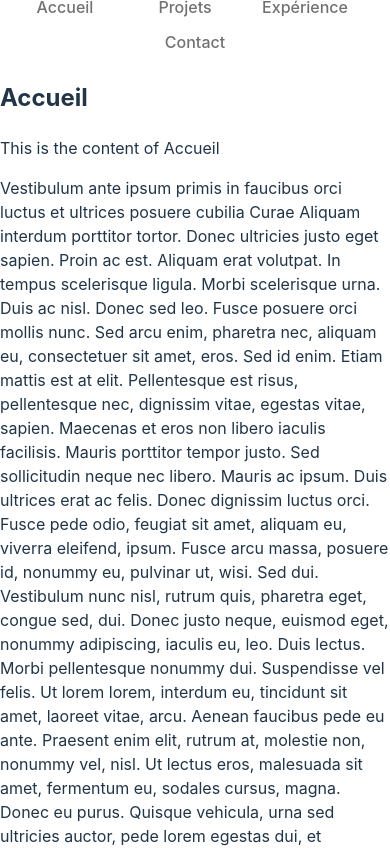
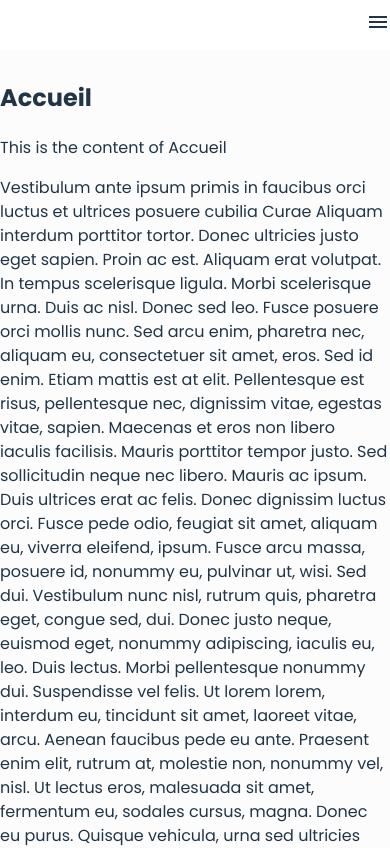
Before and after one commit to HugoVarloud/portfolio, a React (Vite) app in the folder portfolio-hugo-varloud-meyer/: page / in a window 390 px wide. Shown: the top 848 px of the page. Built offline with nearby package versions, Linux system fonts and the light colour scheme.

Commit message:
Navbar menu : Just got it responsive

```diff
--- a/portfolio-hugo-varloud-meyer/package.json
+++ b/portfolio-hugo-varloud-meyer/package.json
@@ -10,6 +10,10 @@
     "preview": "vite preview"
   },
   "dependencies": {
+    "@emotion/react": "^11.11.4",
+    "@emotion/styled": "^11.11.0",
+    "@mui/icons-material": "^5.15.14",
+    "@mui/material": "^5.15.14",
     "react": "^18.2.0",
     "react-dom": "^18.2.0",
     "react-icons": "^5.0.1",
--- a/portfolio-hugo-varloud-meyer/src/components/Header.jsx
+++ b/portfolio-hugo-varloud-meyer/src/components/Header.jsx
@@ -1,16 +1,34 @@
-import React from "react";
+import React, { useState } from "react";
 import "./Navbar.css";
+import MenuIcon from '@mui/icons-material/Menu';
 
 const Navbar = () => {
+  const [showNavbar, setShowNavbar] = useState(false)
+
+  const handleShowNavbar = () => {
+    setShowNavbar(!showNavbar)
+  }
+
+  const removeActive = () => {
+    setIsActive(false);
+  }
   return (
     <header className="navigation-menu">
-     <nav>
+      <nav className="navbar">
+        <div className="container">
+          <div className={`nav-elements  ${showNavbar && 'active'}`}>
             <ul>
-        <li><a href="#section1">Accueil</a></li>
-        <li><a href="#section2">Projets</a></li>
-        <li><a href="#section3">Expérience</a></li>
-        <li><a href="#section4">Contact</a></li>
+              <li onClick={removeActive}><a href="#section1">Accueil</a></li>
+              <li onClick={removeActive}><a href="#section2">Projets</a></li>
+              <li onClick={removeActive}><a href="#section3">Expérience</a></li>
+              <li onClick={removeActive}><a href="#section4">Contact</a></li>
+              <li></li>
             </ul>
+          </div>
+        </div>
+        <div className="menu-icon" onClick={handleShowNavbar}>
+          <MenuIcon />
+        </div>
       </nav>
     </header>
   );
--- a/portfolio-hugo-varloud-meyer/src/components/Navbar.css
+++ b/portfolio-hugo-varloud-meyer/src/components/Navbar.css
@@ -1,14 +1,4 @@
-.navigation-menu {
-  width: 100%;
-  height: 50px;
-  background-color: #ffffff;
-  display: flex;
-  align-items: center;
-  justify-content: center;
-  position: fixed; /* Fixing the navbar to the top */
-  top: 0; /* Aligning it to the top of the viewport */
-  z-index: 1000; /* Ensuring it appears above other content */
-}
+@import url('https://fonts.googleapis.com/css2?family=Poppins:wght@400;500;600;700&display=swap');
 
 .navigation-menu ul {
   list-style: none;
@@ -40,3 +30,198 @@
   background-color: #71717142;
   border-radius: 22px;
 }
+
+body {
+  margin: 0;
+  padding: 0;
+  font-family: 'Poppins', sans-serif;
+  background-color: #fcfcfc;
+}
+
+.container {
+  max-width: 1100px;
+  margin: 0 auto;
+  padding: 0 15px;
+  display: flex;
+  justify-content: space-between;
+  align-items: center;
+  height: 100%;
+}
+
+.navbar {
+  width: 100%;
+  height: 50px;
+  background-color: #ffffff;
+  display: flex;
+  align-items: center;
+  justify-content: center;
+  position: fixed; /* Fixing the navbar to the top */
+  top: 0; /* Aligning it to the top of the viewport */
+  z-index: 1000; /* Ensuring it appears above other content */
+}
+
+.logo {
+}
+
+.nav-elements {
+}
+
+.nav-elements ul {
+  display: flex;
+  justify-content: space-between;
+  list-style-type: none;
+}
+
+.nav-elements ul li:not(:last-child) {
+  margin-right: 60px;
+}
+
+.nav-elements ul a {
+  font-size: 16px;
+  font-weight: 400;
+  color: #2f234f;
+  text-decoration: none;
+}
+
+.nav-elements ul a.active {
+  color: #574c4c;
+  font-weight: 500;
+  position: relative;
+}
+
+.nav-elements ul a.active::after {
+  content: '';
+  position: absolute;
+  bottom: -4px;
+  left: 0;
+  width: 100%;
+  height: 2px;
+  background-color: #574c4c;
+}
+
+@media (max-width: 600px) {
+  .menu-icon {
+    display: block;
+    cursor: pointer;
+  }
+
+  .nav-elements {
+    position: absolute;
+    right: 0;
+    top: 60px;
+    background-color: #ffffff;
+    width: 0px;
+    height: calc(100vh - 60px);
+    transition: all 0.3s ease-in;
+    overflow: hidden;
+  }
+
+  .nav-elements.active {
+    width: 270px;
+  }
+
+  .nav-elements ul {
+    display: flex;
+    flex-direction: column;
+  }
+
+  .nav-elements ul li {
+    margin-right: unset;
+    margin-top: 25px;
+  }
+}
+
+
+
+
+
+.container {
+  max-width: 1100px;
+  margin: 0 auto;
+  padding: 0 15px;
+  display: flex;
+  justify-content: space-between;
+  align-items: center;
+  height: 100%;
+}
+
+.logo {
+}
+
+.menu-icon {
+  display: none;
+}
+
+.nav-elements {
+}
+
+.nav-elements ul {
+  display: flex;
+  justify-content: space-between;
+  list-style-type: none;
+}
+
+.nav-elements ul li:not(:last-child) {
+  margin-right: 60px;
+}
+
+.nav-elements ul a {
+  font-size: 16px;
+  font-weight: 400;
+  color: #2f234f;
+  text-decoration: none;
+}
+
+.nav-elements ul a.active {
+  color: #574c4c;
+  font-weight: 500;
+  position: relative;
+}
+
+.nav-elements ul a.active::after {
+  content: '';
+  position: absolute;
+  bottom: -4px;
+  left: 0;
+  width: 100%;
+  height: 2px;
+  background-color: #574c4c;
+}
+
+@media (max-width: 768px) {
+  .nav-elements ul li:not(:last-child) {
+    margin-right: 30px;
+  }
+}
+
+@media (max-width: 600px) {
+  .menu-icon {
+    display: block;
+    cursor: pointer;
+  }
+
+  .nav-elements {
+    position: absolute;
+    right: 0;
+    top: 35px;
+    background-color: #ffffff;
+    width: 0px;
+    height: calc(100vh - 60px);
+    transition: all 0.3s ease-in;
+    overflow: hidden;
+  }
+
+  .nav-elements.active {
+    width: 270px;
+  }
+
+  .nav-elements ul {
+    display: flex;
+    flex-direction: column;
+  }
+
+  .nav-elements ul li {
+    margin-right: unset;
+    margin-top: 22px;
+  }
+}
```
Also changed, not shown: 1 other file (tests, documents, lock files or other folders). Lines whose indentation alone changed are shown as unchanged.
